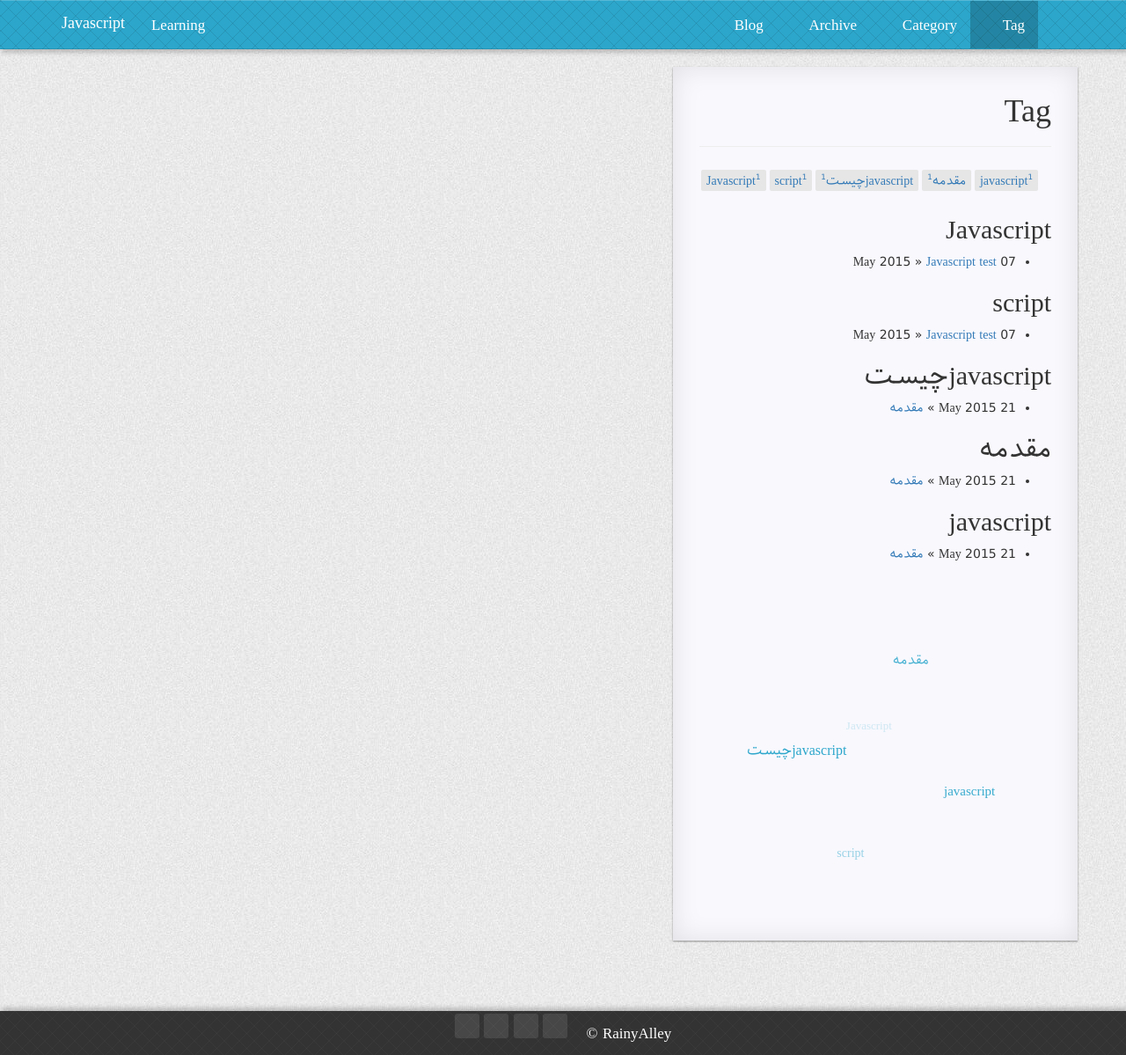
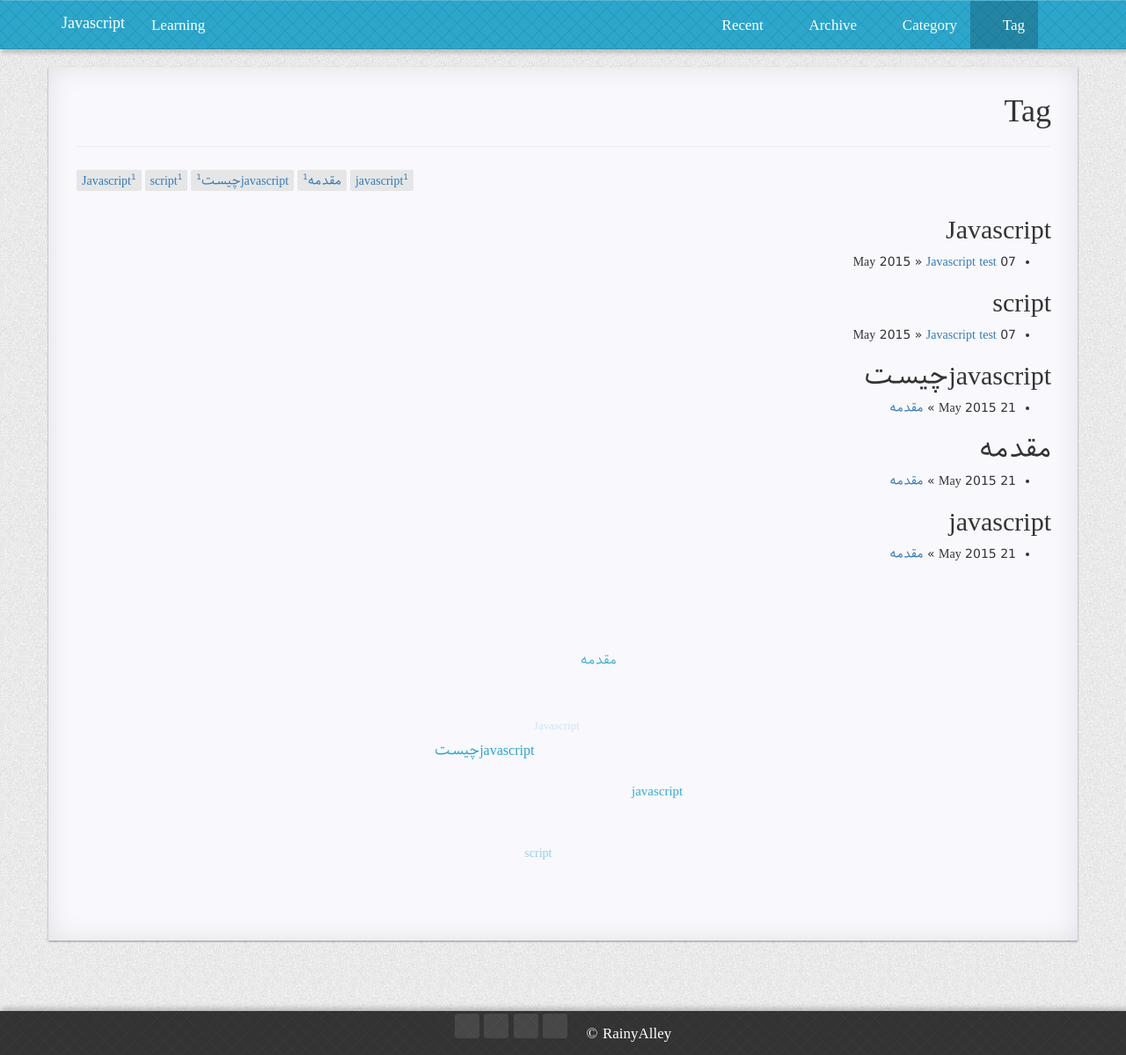
Before and after one commit to rezaduty/js-learn, a Jekyll site: the page built from pages/3tag.html, in a window 1280 px wide. Shown: the whole page at 88% size. Built offline with Jekyll 4.4.1, drawn with Linux system fonts in a browser that asks for light colours; nearby versions of some CDN libraries; comment, search, counter and statistics services are not loaded; a style sheet for code colours, icons or effects is not loaded.

Commit message:
deploy starting

```diff
--- a/_includes/header.html
+++ b/_includes/header.html
@@ -15,7 +15,7 @@
                         {% if page.url == "/index.html" %}
                         <li class="active">{% else %}
                         <li>{% endif %}
-                        <a href="{{ site.baseurl | prepend: site.url }}/" class="word-keep"><span class="octicon octicon-book"></span></span>&nbsp;&nbsp;Blog</a>
+                        <a href="{{ site.baseurl | prepend: site.url }}/" class="word-keep"><span class="octicon octicon-book"></span></span>&nbsp;&nbsp;Recent</a>
                         </li>
                         {% for p in site.pages %}{% if p.isNavItem %}
                         {% if p.url == page.url %}
--- a/pages/3tag.html
+++ b/pages/3tag.html
@@ -7,7 +7,6 @@
 styles: [tagCloud.css,tags.css]
 scripts: [tagCloud.js,tags.js]
 ---
-
     <div>
         <ul class="tag-box inline">
             {% for tag in site.tags %}
--- a/static/css/tags.css
+++ b/static/css/tags.css
@@ -1,3 +1,6 @@
+.content{
+    float: none !important;
+}
 .tag-box {
     list-style: none;
     margin: 0;
```
Also changed, not shown: .gitlab-ci.yml (renamed from gitlab-ci.yml). Lines whose indentation alone changed are shown as unchanged.
